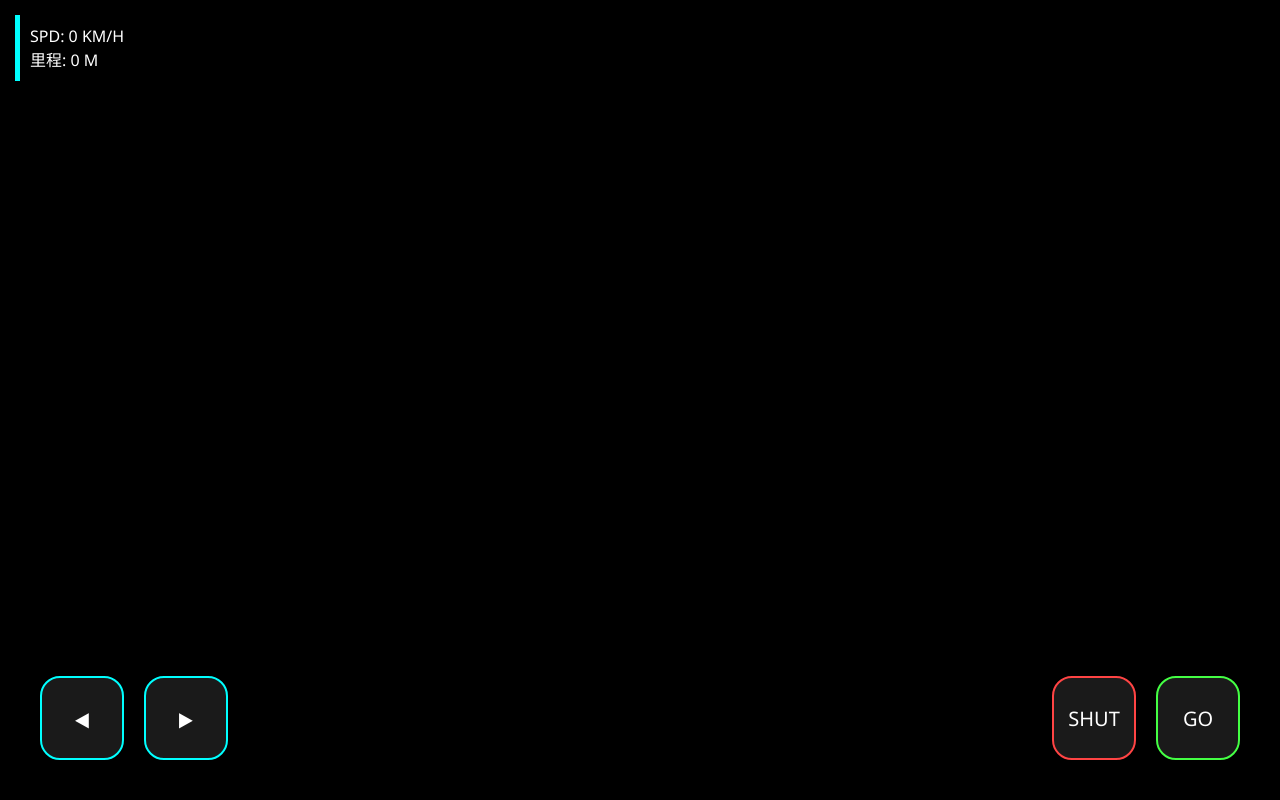
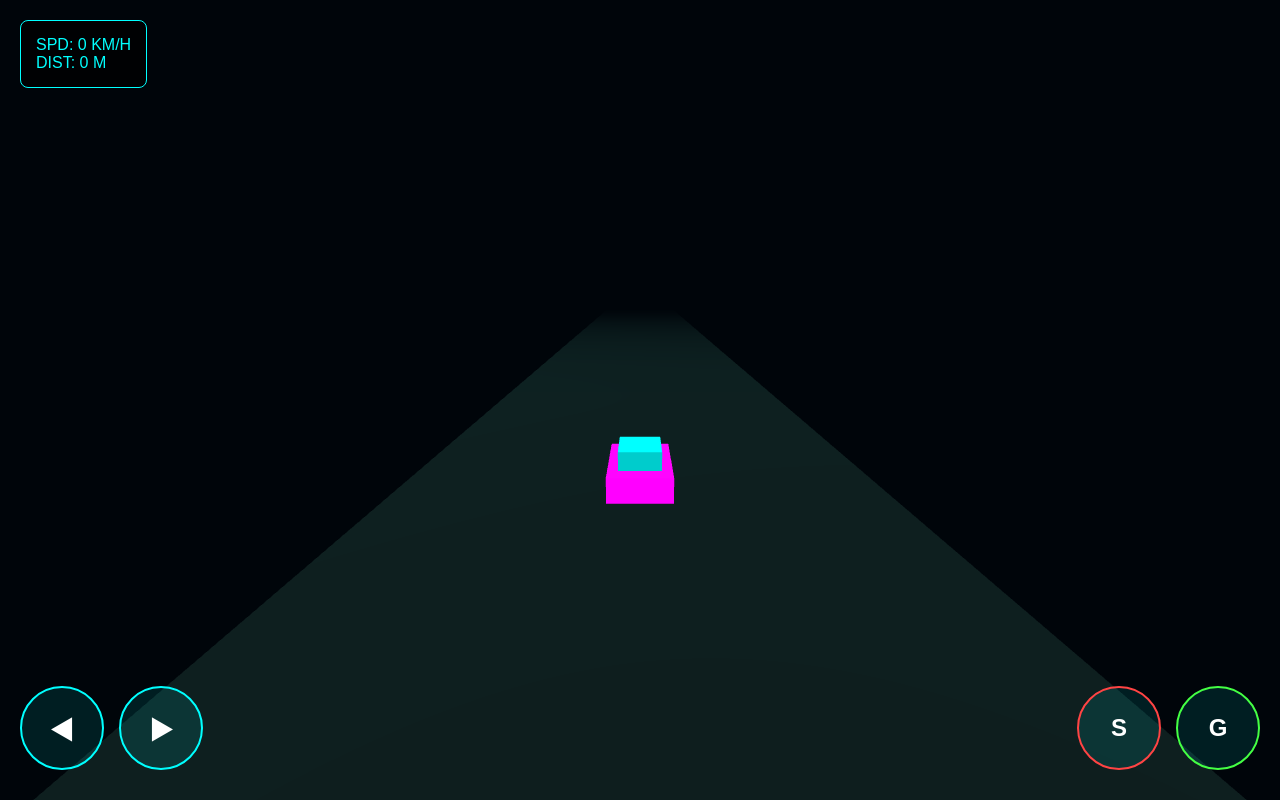
Before and after one commit to aaron383green202-create/acgame2, a plain HTML site: page game_3.html in a window 1280 px wide. Drawn offline with nearby package versions, Linux system fonts and the light colour scheme; animation ran at ten frames a second.

Commit message:
game_3.html

```diff
--- a/game_3.html
+++ b/game_3.html
@@ -3,56 +3,146 @@
 <head>
     <meta charset="UTF-8">
     <meta name="viewport" content="width=device-width, initial-scale=1.0, maximum-scale=1.0, user-scalable=no">
-    <title>3D 極速賽道：車道版</title>
+    <title>3D 極速賽道 - 修正版</title>
     <style>
-        body { margin: 0; overflow: hidden; background: #000; touch-action: none; font-family: 'Segoe UI', Tahoma, sans-serif; }
-        #ui { position: absolute; top: 15px; left: 15px; color: #fff; background: rgba(0,0,0,0.6); padding: 10px; border-left: 5px solid #00ffff; pointer-events: none; z-index: 10; }
-        .touch-controls { position: absolute; bottom: 40px; width: 100%; display: flex; justify-content: space-between; padding: 0 40px; box-sizing: border-box; z-index: 10; }
-        .btn { width: 80px; height: 80px; background: rgba(255,255,255,0.1); border: 2px solid #0ff; border-radius: 20px; display: flex; align-items: center; justify-content: center; color: white; -webkit-tap-highlight-color: transparent; font-size: 20px; }
-        .btn:active { background: rgba(0, 255, 255, 0.3); }
+        body { margin: 0; overflow: hidden; background: #000; touch-action: none; font-family: Arial, sans-serif; }
+        #ui { position: absolute; top: 20px; left: 20px; color: #0ff; background: rgba(0,0,0,0.7); padding: 15px; border-radius: 8px; border: 1px solid #0ff; pointer-events: none; z-index: 100; }
+        .touch-controls { position: absolute; bottom: 30px; width: 100%; display: flex; justify-content: space-between; padding: 0 20px; box-sizing: border-box; z-index: 100; }
+        .btn { width: 80px; height: 80px; background: rgba(0,255,255,0.1); border: 2px solid #0ff; border-radius: 50%; display: flex; align-items: center; justify-content: center; color: white; font-weight: bold; font-size: 24px; -webkit-tap-highlight-color: transparent; }
+        .btn:active { background: rgba(0,255,255,0.4); }
+        #loading { position: absolute; width: 100%; height: 100%; background: #000; color: #0ff; display: flex; align-items: center; justify-content: center; z-index: 1000; }
     </style>
 </head>
 <body>
+    <div id="loading">正在啟動 3D 引擎...</div>
     <div id="ui">
-        <div id="speed">SPD: 0 KM/H</div>
-        <div id="dist">里程: 0 M</div>
+        <div>SPD: <span id="speed">0</span> KM/H</div>
+        <div>DIST: <span id="dist">0</span> M</div>
     </div>
 
     <div class="touch-controls">
-        <div style="display:flex; gap:20px;">
+        <div style="display:flex; gap:15px;">
             <div class="btn" id="btn-left">◀</div>
             <div class="btn" id="btn-right">▶</div>
         </div>
-        <div style="display:flex; gap:20px;">
-            <div class="btn" id="btn-brake" style="border-color:#ff4444;">SHUT</div>
-            <div class="btn" id="btn-gas" style="border-color:#44ff44;">GO</div>
+        <div style="display:flex; gap:15px;">
+            <div class="btn" id="btn-brake" style="border-color:#f44;">S</div>
+            <div class="btn" id="btn-gas" style="border-color:#4f4;">G</div>
         </div>
     </div>
 
     <script src="https://cdnjs.cloudflare.com/ajax/libs/three.js/r128/three.min.js"></script>
 
     <script>
-        let scene, camera, renderer, car, road;
+        let scene, camera, renderer, car, roadGroup;
         let speed = 0, angle = 0, distance = 0;
         const state = { gas: false, brake: false, left: false, right: false };
-        const ROAD_WIDTH = 10;
 
-        window.onload = init;
+        window.onload = () => {
+            init();
+            document.getElementById('loading').style.display = 'none';
+        };
 
         function init() {
+            // 1. 場景與背景
             scene = new THREE.Scene();
-            scene.background = new THREE.Color(0x020205);
-            scene.fog = new THREE.Fog(0x020205, 10, 80);
+            scene.background = new THREE.Color(0x00050a);
+            scene.fog = new THREE.Fog(0x00050a, 20, 100);
 
+            // 2. 相機 (調整起始角度，往下看)
             camera = new THREE.PerspectiveCamera(75, window.innerWidth / window.innerHeight, 0.1, 1000);
+            camera.position.set(0, 5, -10); // 放在車後方高處
+
             renderer = new THREE.WebGLRenderer({ antialias: true });
             renderer.setSize(window.innerWidth, window.innerHeight);
             renderer.setPixelRatio(Math.min(window.devicePixelRatio, 2));
             document.body.appendChild(renderer.domElement);
 
-            // 1. 建立無限延續的賽道
-            createRoad();
+            // 3. 強力光源 (確保看得到東西)
+            const ambient = new THREE.AmbientLight(0xffffff, 0.8);
+            scene.add(ambient);
+            const sun = new THREE.DirectionalLight(0x00ffff, 1);
+            sun.position.set(5, 10, 5);
+            scene.add(sun);
 
-            // 2. 建立賽車
-            const carBody = new THREE.Mesh(new THREE.BoxGeometry(1.2, 0.6, 2.4), new THREE.MeshPhongMaterial({ color: 0x00ffff }));
-            const cabin = new THREE.Mesh(new THREE.BoxGeometry(0.8, 0.4, 1
+            // 4. 建立賽道
+            roadGroup = new THREE.Group();
+            const roadGeo = new THREE.PlaneGeometry(12, 5000);
+            const roadMat = new THREE.MeshStandardMaterial({ color: 0x111111 });
+            const roadPlane = new THREE.Mesh(roadGeo, roadMat);
+            roadPlane.rotation.x = -Math.PI / 2;
+            roadGroup.add(roadPlane);
+
+            // 車道中央線
+            const lineGeo = new THREE.PlaneGeometry(0.3, 5000);
+            const lineMat = new THREE.MeshBasicMaterial({ color: 0x00ffff });
+            const line = new THREE.Mesh(lineGeo, lineMat);
+            line.rotation.x = -Math.PI / 2;
+            line.position.y = 0.05;
+            roadGroup.add(line);
+            scene.add(roadGroup);
+
+            // 5. 建立賽車 (亮色系)
+            car = new THREE.Group();
+            const body = new THREE.Mesh(new THREE.BoxGeometry(1.5, 0.6, 2.5), new THREE.MeshStandardMaterial({ color: 0xff00ff, emissive: 0x330033 }));
+            const cabin = new THREE.Mesh(new THREE.BoxGeometry(1, 0.5, 1.2), new THREE.MeshStandardMaterial({ color: 0x00ffff }));
+            cabin.position.set(0, 0.5, -0.2);
+            car.add(body, cabin);
+            car.position.y = 0.5;
+            scene.add(car);
+
+            // 綁定按鈕
+            const bind = (id, p) => {
+                const el = document.getElementById(id);
+                const start = (e) => { e.preventDefault(); state[p] = true; };
+                const end = (e) => { e.preventDefault(); state[p] = false; };
+                el.addEventListener('touchstart', start); el.addEventListener('touchend', end);
+                el.addEventListener('mousedown', start); el.addEventListener('mouseup', end);
+            };
+            bind('btn-left', 'left'); bind('btn-right', 'right');
+            bind('btn-gas', 'gas'); bind('btn-brake', 'brake');
+
+            animate();
+        }
+
+        function animate() {
+            requestAnimationFrame(animate);
+
+            // 物理邏輯
+            if (state.gas) speed += 0.05;
+            if (state.brake) speed -= 0.1;
+            speed *= 0.98;
+
+            if (state.left) angle += 0.03;
+            if (state.right) angle -= 0.03;
+            angle *= 0.8;
+
+            car.position.x += angle * (speed + 0.1);
+            car.position.z += speed;
+            distance += speed;
+
+            // 限制車道範圍
+            if (car.position.x > 5) car.position.x = 5;
+            if (car.position.x < -5) car.position.x = -5;
+
+            // 相機平滑跟隨
+            camera.position.x = car.position.x * 0.5;
+            camera.position.z = car.position.z - 12;
+            camera.position.y = 5;
+            camera.lookAt(car.position.x, 0, car.position.z + 10);
+
+            // UI 更新
+            document.getElementById('speed').innerText = Math.round(speed * 100);
+            document.getElementById('dist').innerText = Math.round(distance);
+
+            renderer.render(scene, camera);
+        }
+
+        window.onresize = () => {
+            camera.aspect = window.innerWidth / window.innerHeight;
+            camera.updateProjectionMatrix();
+            renderer.setSize(window.innerWidth, window.innerHeight);
+        };
+    </script>
+</body>
+</html>
```
